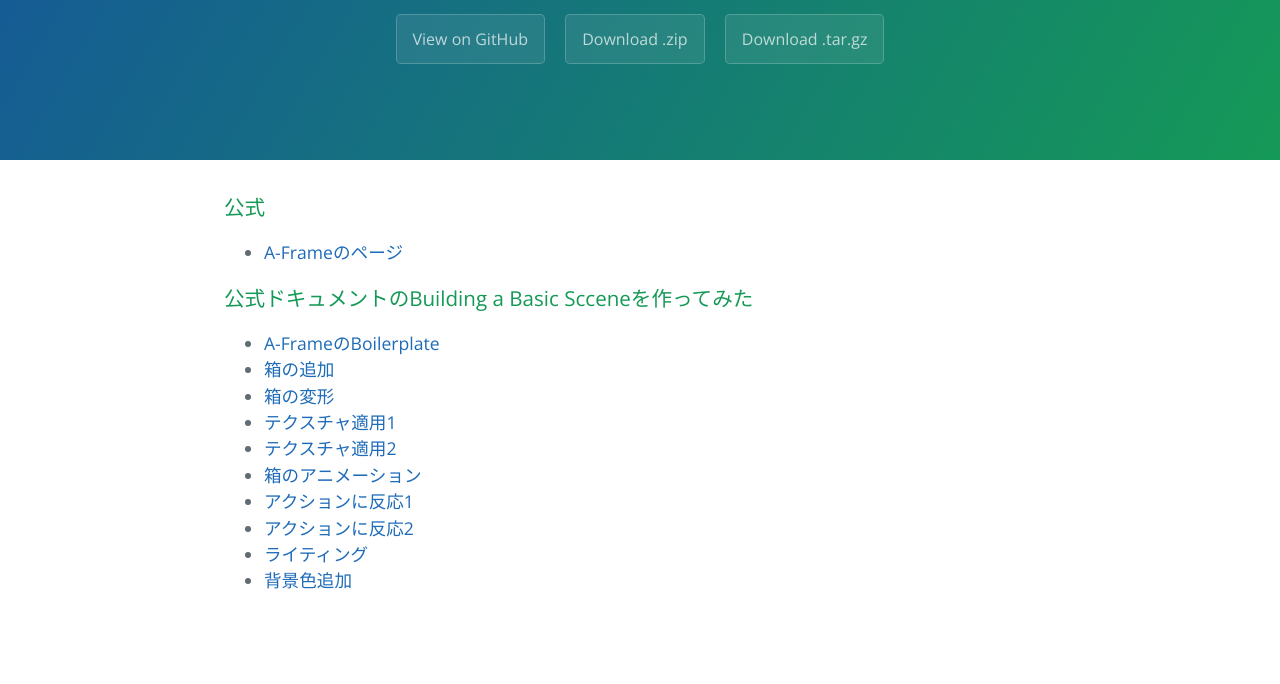
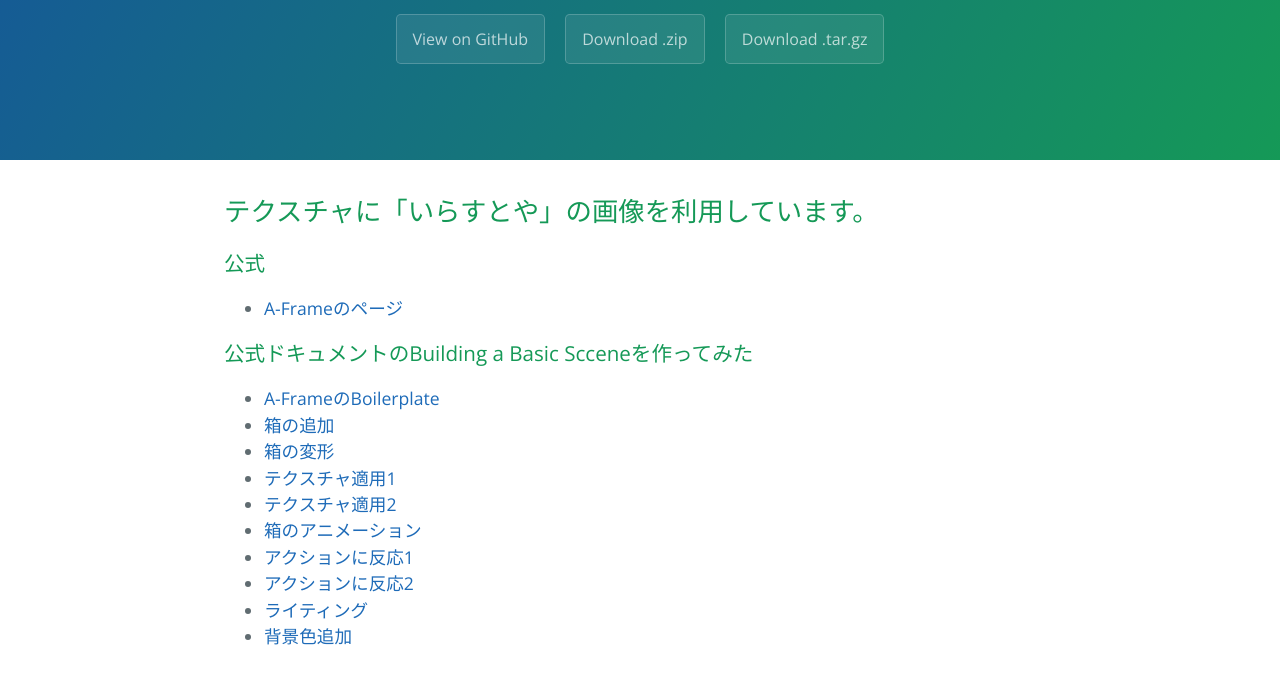
Before and after one commit to ShintakuNobuhiro/A-Frame-seminar, a plain HTML site: page index.html in a window 1280 px wide. Shown: the part 176-860 px from the top of the page. Before the commit the page ends 819 px from the top, so only its background shows below. Drawn offline with nearby package versions, Linux system fonts and the light colour scheme.

Commit message:
Modify index.html

```diff
--- a/index.html
+++ b/index.html
@@ -19,6 +19,9 @@
     </section>
 
     <section class="main-content">
+		<section>
+			<h2>テクスチャに「いらすとや」の画像を利用しています。</h2>
+		</section>
 		<section>
 			<h3>公式</h3>
 			<ul>
```
